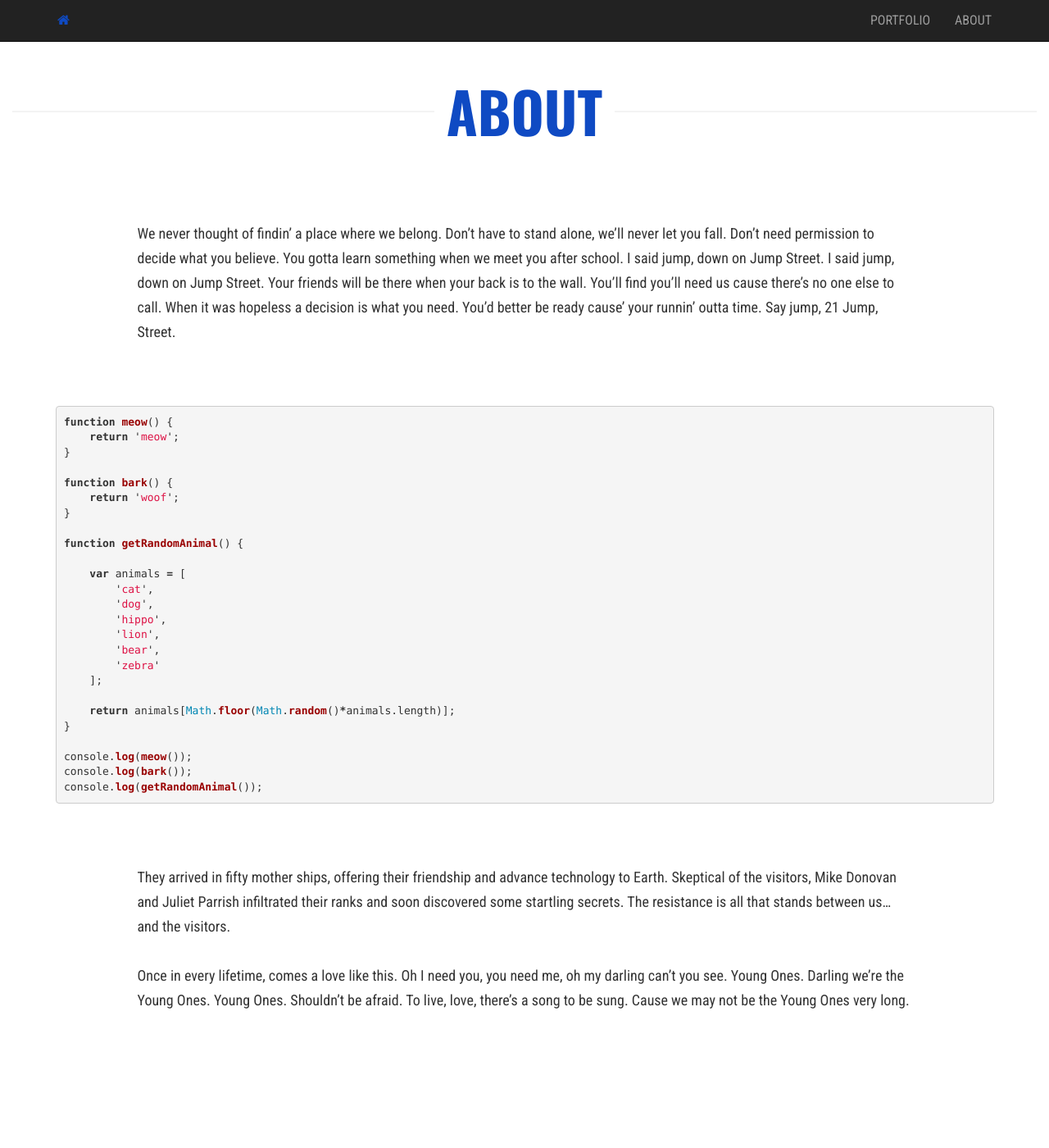
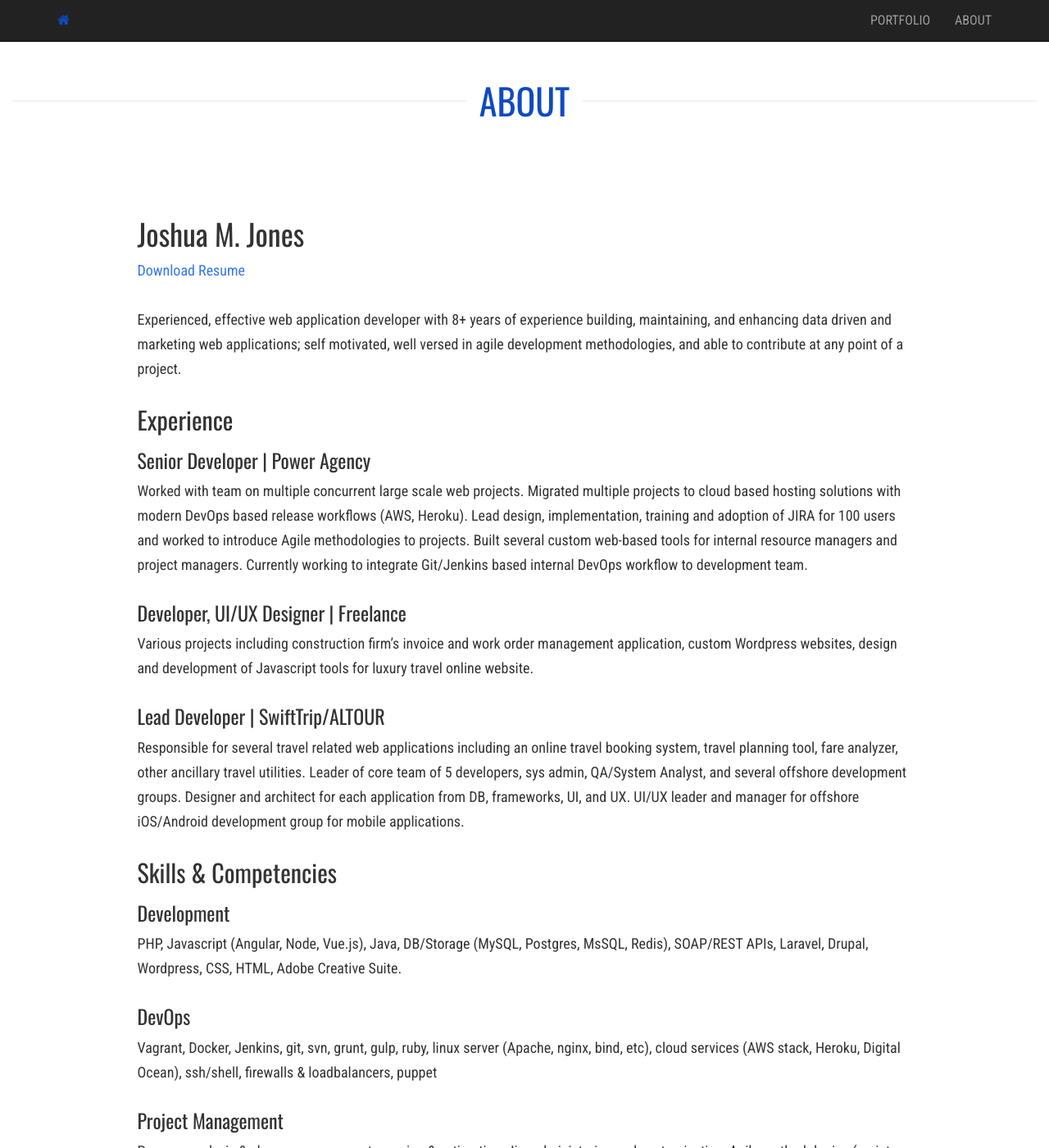
Before and after one commit to joshuajones83/joshuajones83.github.io, a Jekyll site: the page built from _pages/about.md, in a window 1280 px wide and 1400 px high. Shown: the whole window at 82% size. Built offline with Jekyll 4.4.1, drawn with Linux system fonts in a browser that asks for light colours; nearby versions of some CDN libraries; some of the changed text lies outside the part shown.

Commit message:
update projects, add about details

```diff
--- a/_pages/about.md
+++ b/_pages/about.md
@@ -3,37 +3,46 @@ layout: inner
 title: About
 permalink: /about/
 ---
+# Joshua M. Jones
 
-We never thought of findin' a place where we belong. Don't have to stand alone, we'll never let you fall. Don't need permission to decide what you believe. You gotta learn something when we meet you after school. I said jump, down on Jump Street. I said jump, down on Jump Street. Your friends will be there when your back is to the wall. You'll find you'll need us cause there's no one else to call. When it was hopeless a decision is what you need. You'd better be ready cause' your runnin' outta time. Say jump, 21 Jump, Street.
+[Download Resume](/files/jjones_general.pdf)
 
-{% highlight javascript %}
-function meow() {
-    return 'meow';
-}
+Experienced, effective web application developer with 8+ years of experience building, maintaining, and enhancing
+data driven and marketing web applications; self motivated, well versed in agile development methodologies, and
+able to contribute at any point of a project.
 
-function bark() {
-    return 'woof';
-}
+## Experience
 
-function getRandomAnimal() {
+### Senior Developer | Power Agency
 
-    var animals = [
-        'cat',
-        'dog',
-        'hippo',
-        'lion',
-        'bear',
-        'zebra'
-    ];
+Worked with team on multiple concurrent large scale web projects. Migrated multiple projects to cloud based hosting
+solutions with modern DevOps based release workflows (AWS, Heroku). Lead design, implementation, training and adoption
+of JIRA for 100 users and worked to introduce Agile methodologies to projects. Built several custom web-based tools
+for internal resource managers and project managers. Currently working to integrate Git/Jenkins based internal
+DevOps workflow to development team.
 
-    return animals[Math.floor(Math.random()*animals.length)];
-}
+### Developer, UI/UX Designer | Freelance
 
-console.log(meow());
-console.log(bark());
-console.log(getRandomAnimal());
-{% endhighlight %}
+Various projects including construction firm’s invoice and work order management application, custom Wordpress
+websites, design and development of Javascript tools for luxury travel online website.
 
-They arrived in fifty mother ships, offering their friendship and advance technology to Earth. Skeptical of the visitors, Mike Donovan and Juliet Parrish infiltrated their ranks and soon discovered some startling secrets. The resistance is all that stands between us... and the visitors.
+### Lead Developer | SwiftTrip/ALTOUR
 
-Once in every lifetime, comes a love like this. Oh I need you, you need me, oh my darling can't you see. Young Ones. Darling we're the Young Ones. Young Ones. Shouldn't be afraid. To live, love, there's a song to be sung. Cause we may not be the Young Ones very long.
+Responsible for several travel related web applications including an online travel booking system, travel planning
+tool, fare analyzer, other ancillary travel utilities. Leader of core team of 5 developers, sys admin, QA/System
+Analyst, and several offshore development groups.  Designer and architect for each application from DB, frameworks,
+UI, and UX. UI/UX leader and manager for offshore iOS/Android development group for mobile applications.
+
+## Skills & Competencies
+
+### Development
+
+PHP, Javascript (Angular, Node, Vue.js), Java, DB/Storage (MySQL, Postgres, MsSQL, Redis), SOAP/REST APIs, Laravel, Drupal, Wordpress, CSS, HTML, Adobe Creative Suite.
+
+### DevOps
+
+Vagrant, Docker, Jenkins, git, svn, grunt, gulp, ruby, linux server (Apache, nginx, bind, etc), cloud services (AWS stack, Heroku, Digital Ocean), ssh/shell, firewalls & loadbalancers, puppet
+
+### Project Management
+
+Process analysis & change management, scoping & estimating, Jira administraion and customization, Agile methodologies (sprints, kanban, standups, retrospecitve, etc), documentation
--- a/css/style.scss
+++ b/css/style.scss
@@ -80,9 +80,9 @@ h1.special {
     margin: 0;
     text-transform: uppercase;
     @extend %oswald;
-    font-size: 69px;
-    line-height: 69px;
-    font-weight: 700;
+    font-size: 44px;
+    line-height: 44px;
+    font-weight: 400;
     color: $scotch-primary;
 
     span {
@@ -116,10 +116,11 @@ h1.special {
 
     h2 {
         margin: 0;
-        font-size: 60px;
-        font-weight: 400;
+        font-size: 40px;
+        font-weight: 300;
         letter-spacing: -0.05em;
-        line-height: 100px;
+        line-height: 60px;
+        text-transform: uppercase;
     }
 
     .featurette {
@@ -179,9 +180,9 @@ h1.special {
     }
 
     .excerpt {
-        font-size: 35px;
+        font-size: 24px;
         font-weight: 300;
-        line-height: 49px;
+        line-height: 36px;
         color: #484848;
 
         p {
```
Also changed, not shown: _posts/2016-08-17-interlogix-laravel.md (+4 -19 lines), _posts/2016-08-18-lennox-residential.md (+5 -18 lines), 1 other file.
